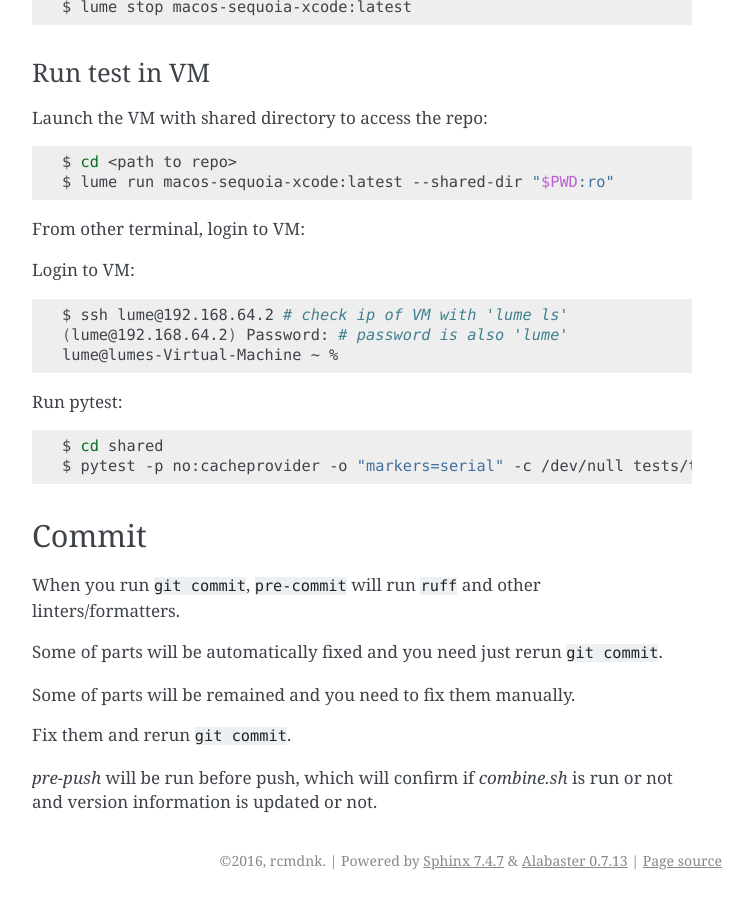
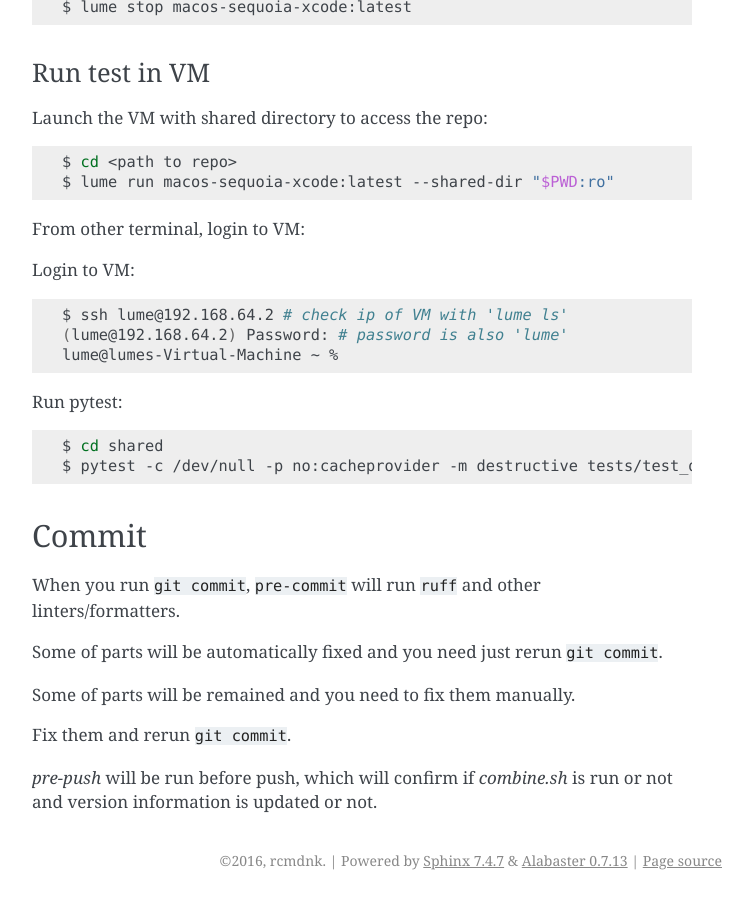
Before and after one commit to rcmdnk/homebrew-file, a Sphinx documentation site: the page built from docs/development.rst, in a window 1280 px wide and 900 px high, scrolled down 3266 px. Shown: the whole window, without its empty margins (388-1141 px from the left). Built offline with Sphinx 7.4.7, drawn with Linux system fonts in a browser that asks for light colours.

Commit message:
docs: update pytest command in development documentation

```diff
--- a/docs/development.rst
+++ b/docs/development.rst
@@ -171,7 +171,7 @@ Login to VM::
 Run pytest::
 
     $ cd shared
-    $ pytest -p no:cacheprovider -o "markers=serial" -c /dev/null tests/test_serial.py
+    $ pytest -c /dev/null -p no:cacheprovider -m destructive tests/test_destructive.py
 
 
 Commit
```
